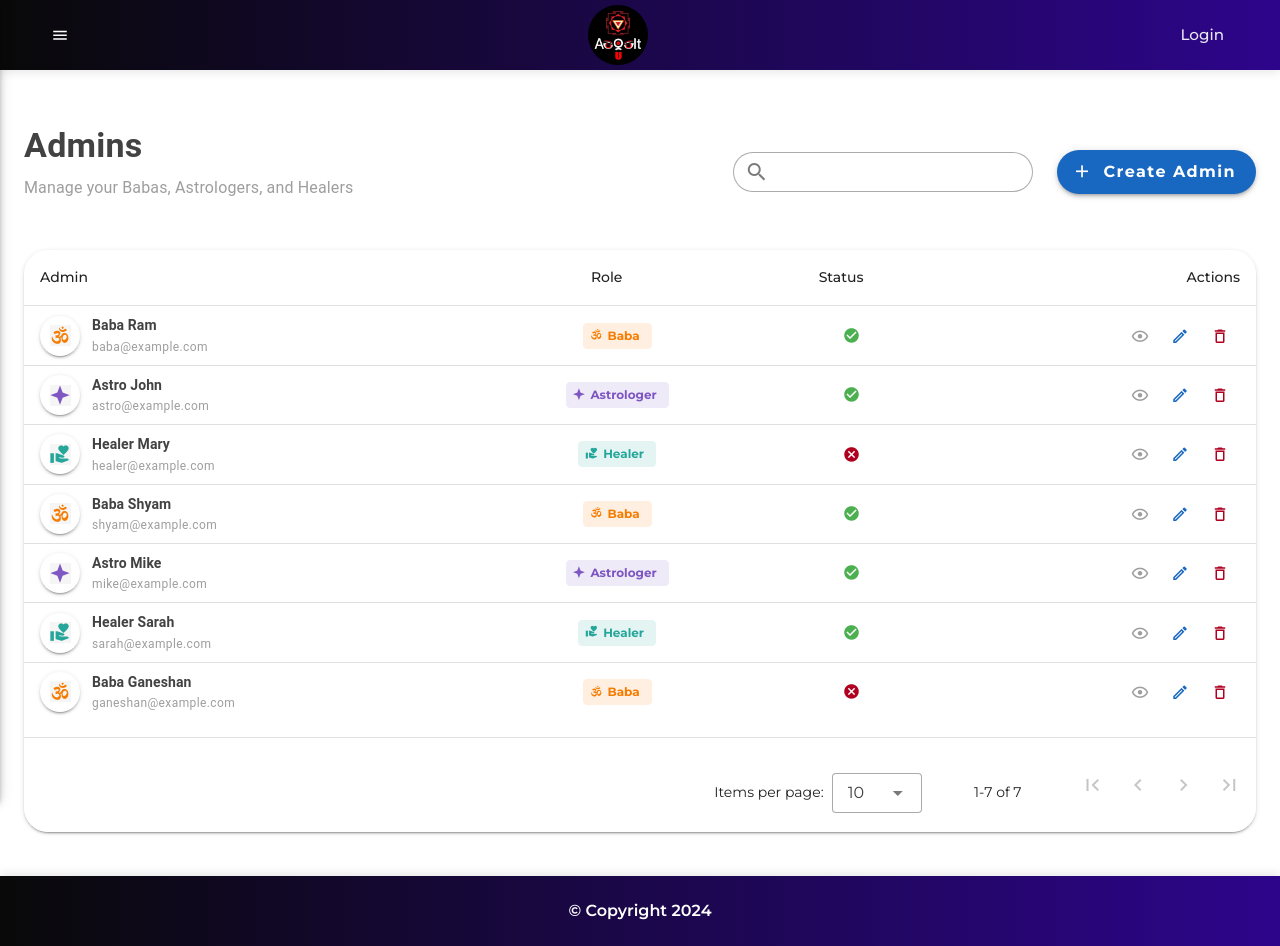
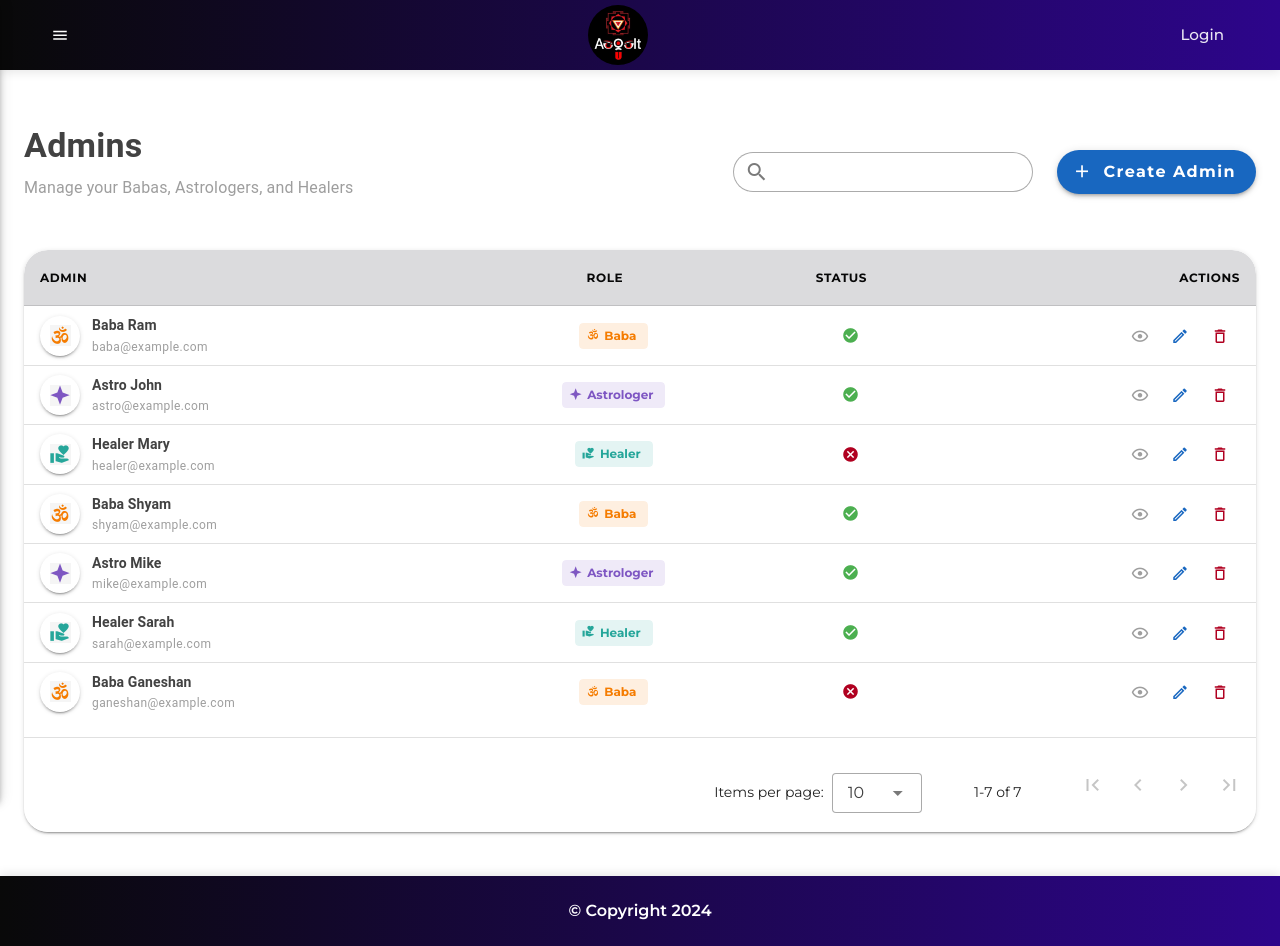
Before and after one commit to akashajaydev/Frotend_Main_APP, a Nuxt app: page / in a window 1280 px wide. Built offline with nearby package versions, Linux system fonts and the light colour scheme.

Commit message:
Added the admin

```diff
--- a/pages/appointments/index.vue
+++ b/pages/appointments/index.vue
@@ -160,7 +160,7 @@ const getRoleTheme = (type: string) => {
 
                             <!-- Assignment Section -->
                             <div v-if="appt.assignedTo">
-                                <div class="text-caption text-grey font-weight-bold mb-2 text-uppercase letter-spacing-1">Assigned Specialist</div>
+                                <div class="text-caption text-grey-darken-3 font-weight-bold mb-2 text-uppercase letter-spacing-1">Assigned Specialist</div>
                                 <div class="assigned-card d-flex align-center pa-2 rounded-lg border bg-white transition-swing">
                                      <v-avatar size="44" class="mr-3 border cursor-pointer">
                                         <v-img v-if="getAdminById(appt.assignedTo)?.avatar" :src="getAdminById(appt.assignedTo)?.avatar" cover></v-img>
--- a/pages/index.vue
+++ b/pages/index.vue
@@ -235,4 +235,24 @@ function deleteAdmin(item: any) {
 .gap-4 {
     gap: 16px;
 }
+
+/* Custom Table Styling */
+.admin-table :deep(thead tr th) {
+   background-color: #dbdbdd !important;
+   color: #070707 !important;
+   font-weight: 700 !important;
+   letter-spacing: 0.05em;
+   text-transform: uppercase;
+   font-size: 0.75rem;
+}
+
+.admin-table :deep(tbody tr:hover) {
+    background-color: #f3f4f6 !important; /* Slight grey on hover */
+    transition: background-color 0.2s ease;
+}
+
+.admin-table :deep(tbody tr td) {
+    padding-top: 12px;
+    padding-bottom: 12px;
+}
 </style>
```
